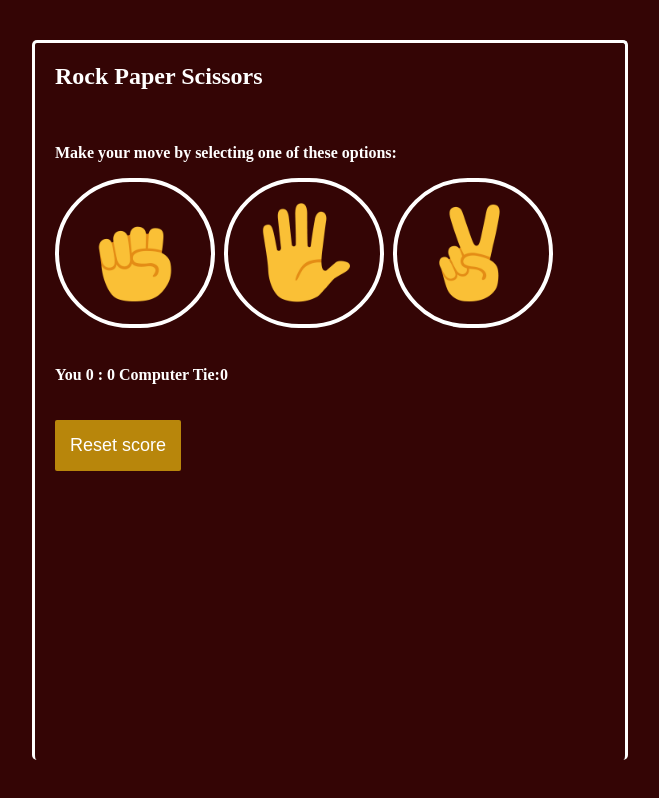
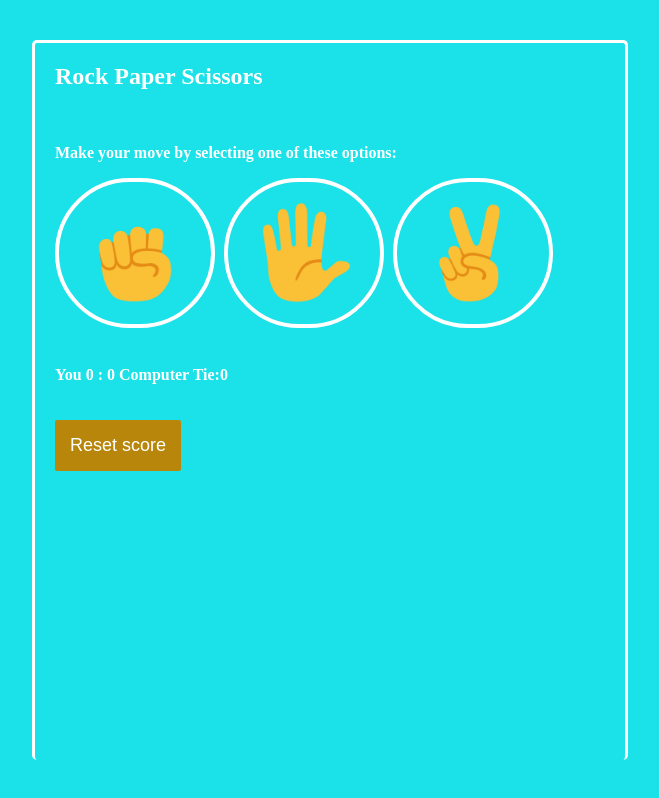
Before and after one commit to salidmamba/rock_papper_scissors, a plain HTML site: page index.html in a window 1280 px wide. Shown: the whole page, without its empty margins (310-969 px from the left). Drawn offline with Linux system fonts and the light colour scheme.

Commit message:
background check

```diff
--- a/styles.css
+++ b/styles.css
@@ -1,6 +1,6 @@
 body{
     font-weight:bold;
-    background-color: rgb(52, 5, 5);
+    background-color: rgb(27, 225, 232);
     color: white;
     align-items: center;
     margin: 40px auto;
```
